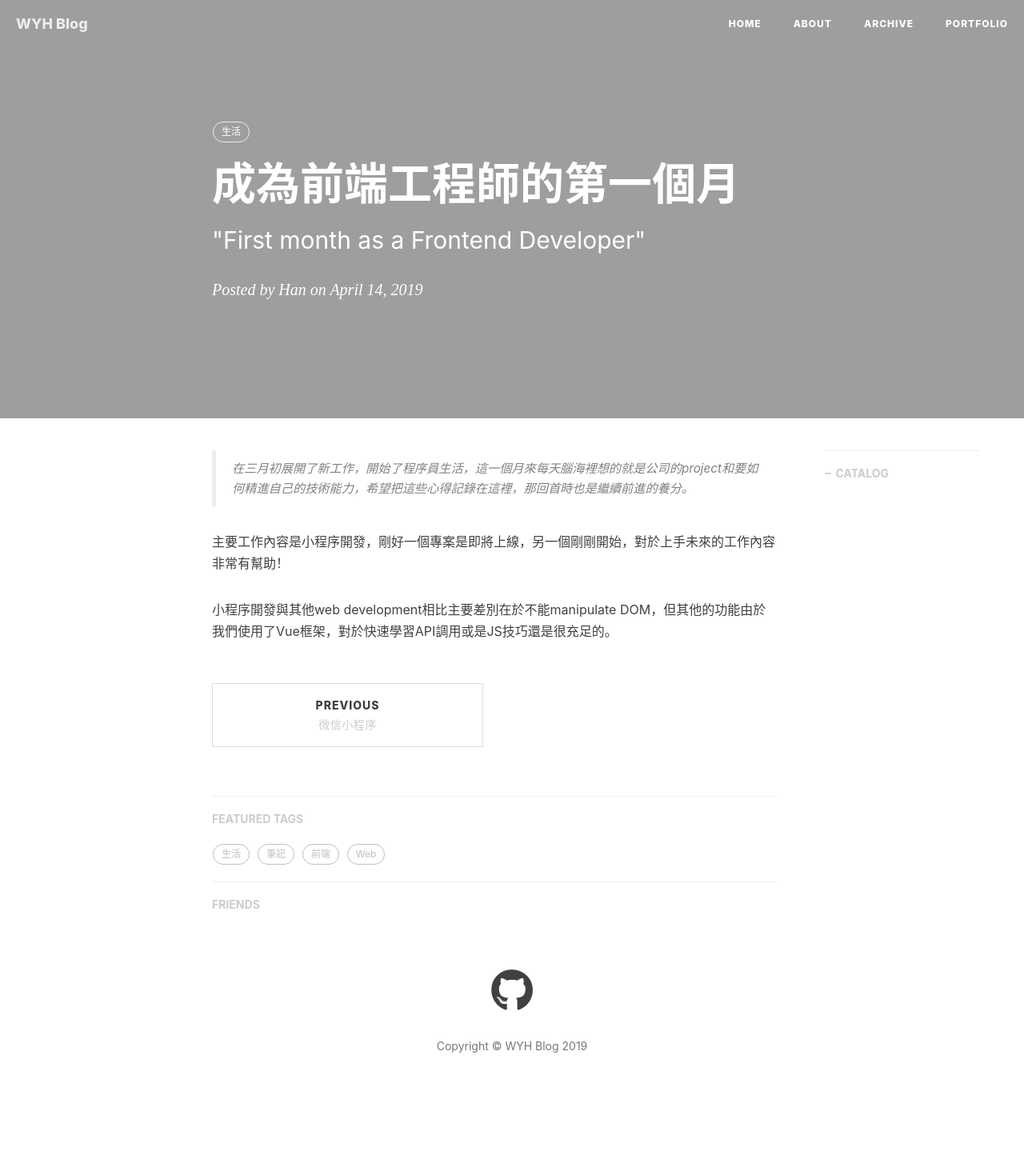
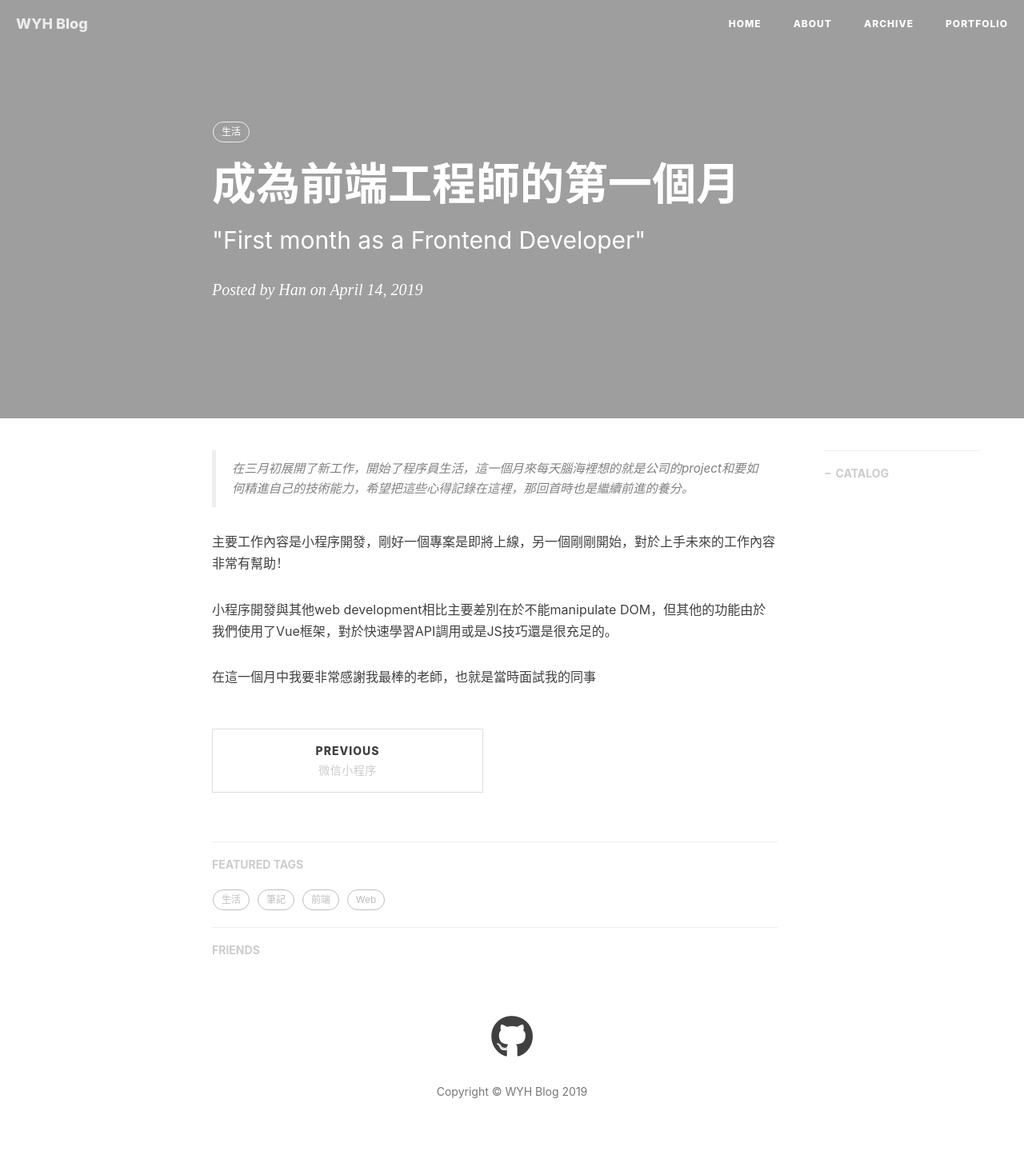
Before and after one commit to elinyuhanwu/elinyuhanwu.github.io, a Jekyll site: the page built from _posts/2019-04-14-workingDiary.md, in a window 1280 px wide. Shown: the whole page at 80% size. Built offline with Jekyll 4.4.1, drawn with Linux system fonts in a browser that asks for light colours; nearby versions of some CDN libraries; comment, search, counter and statistics services are not loaded; before the commit the page ends 1412 px from its top, so only the background shows below that.

Commit message:
feat(working diary): update post

```diff
--- a/_posts/2019-04-14-workingDiary.md
+++ b/_posts/2019-04-14-workingDiary.md
@@ -14,3 +14,5 @@ tags:
 主要工作內容是小程序開發，剛好一個專案是即將上線，另一個剛剛開始，對於上手未來的工作內容非常有幫助！
 
 小程序開發與其他web development相比主要差別在於不能manipulate DOM，但其他的功能由於我們使用了Vue框架，對於快速學習API調用或是JS技巧還是很充足的。
+
+在這一個月中我要非常感謝我最棒的老師，也就是當時面試我的同事
```
